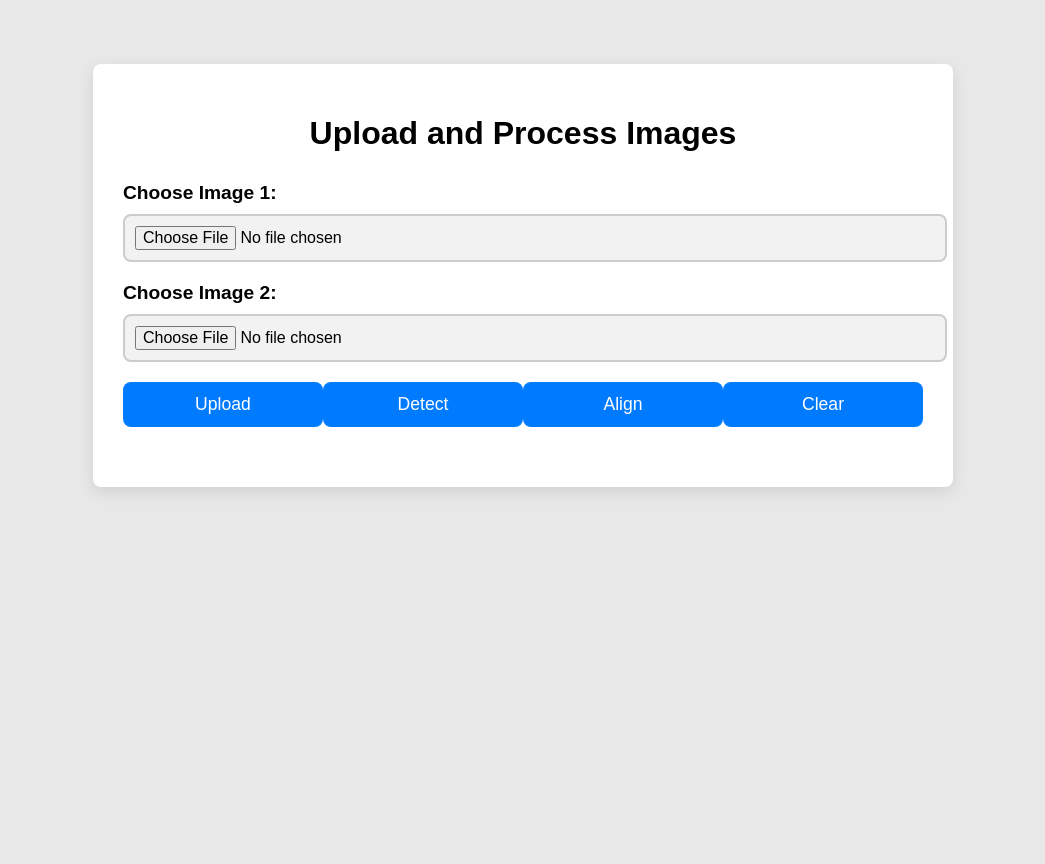
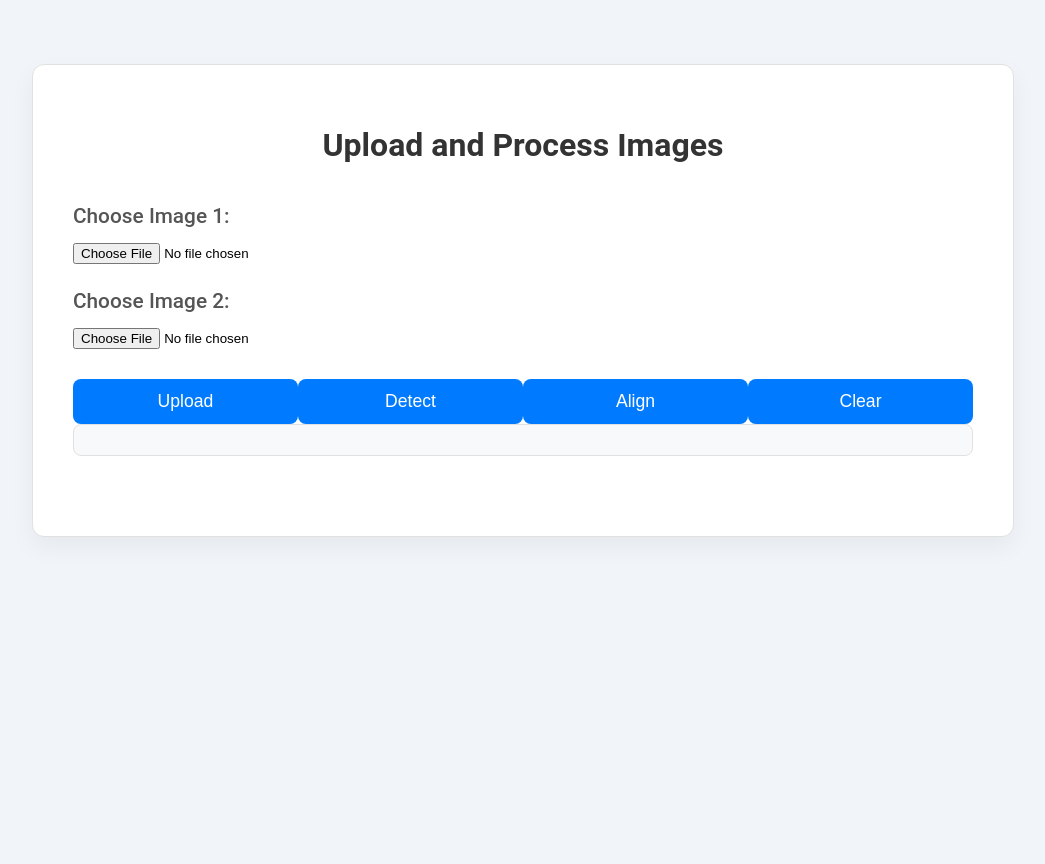
Before and after one commit to DanielGrin31/image_rec, a Flask app: template templates/image.html in a window 1280 px wide. Shown: the whole page, without its empty margins (117-1162 px from the left). Run offline with Flask 3, Linux system fonts and the light colour scheme; the template is opened without the code that fills it, so the values that code supplies are empty.

Commit message:
improve_css

```diff
--- a/app.py
+++ b/app.py
@@ -7,7 +7,6 @@ import mxnet as mx
 import numpy as np
 
 app = Flask(__name__, static_folder="C:/python/static")
-bbb=2
 app.secret_key = 'your_secret_key'
 UPLOAD_FOLDER = 'static'
 ALLOWED_EXTENSIONS = {'png', 'jpg', 'jpeg', 'gif'}
--- a/static/css/image.css
+++ b/static/css/image.css
@@ -2,47 +2,75 @@ body, html {
     margin: 0;
     padding: 0;
     height: 100%;
-    font-family: Arial, sans-serif;
-    background-color: #e8e8e8;
+    font-family: 'Roboto', sans-serif; /* Change font to Roboto for a cleaner look */
+    background: #f1f5f9;  /* Lighter shade of grey for subtle contrast */
 }
 
 .main-container {
-    max-width: 800px;
+    max-width: 900px;  /* Increase container size */
     margin: 5% auto;
     background-color: #ffffff;
-    padding: 30px;
-    border-radius: 8px;
-    box-shadow: 0 5px 15px rgba(0, 0, 0, 0.1);
+    padding: 40px;  /* More padding for spaciousness */
+    border-radius: 12px;  /* Increase radius for softer corners */
+    box-shadow: 0px 10px 25px rgba(0, 0, 0, 0.05);  /* More prominent shadow */
+    border: 1px solid #e1e1e1;  /* Subtle border */
 }
 
 h1 {
     text-align: center;
-    margin-bottom: 30px;
+    margin-bottom: 40px;
+    color: #333;  /* Darker text color */
 }
 
 .input-container {
-    margin-bottom: 20px;
+    margin-bottom: 25px;
 }
 
 label {
-    font-weight: bold;
+    font-weight: 500; /* Slight reduction for a modern feel */
     display: block;
-    margin-bottom: 10px;
-    font-size: 1.2em;
+    margin-bottom: 15px;
+    font-size: 1.3em;  /* Increase font size for prominence */
+    color: #555;  /* Subtle text color */
 }
 
-input[type=file] {
-    width: 100%;
-    padding: 10px;
-    background-color: #f2f2f2;
+.file-wrapper {
+    position: relative;
+    overflow: hidden;
+    display: inline-block;
+}
+
+.file-wrapper input[type=file] {
+    position: absolute;
+    top: 0;
+    right: 0;
+    min-width: 100%;
+    min-height: 100%;
+    opacity: 0;
+    outline: none;
+    cursor: pointer;
+}
+
+.file-wrapper .btn-file {
+    padding: 12px 15px;  /* More padding */
+    background-color: #007bff;  /* Button color */
+    color: #fff;  /* Text color */
     border-radius: 8px;
-    border: 2px solid #ccc;
-    font-size: 1em;
+    border: none;
+    font-size: 1.1em;
+    display: block;
+    text-align: center;  /* Center text */
+    transition: background-color 0.3s ease;  /* Transition effect */
+}
+
+.file-wrapper .btn-file:hover {
+    background-color: #0056b3;
 }
 
 .button-container {
     display: flex;
     justify-content: space-between;
+    margin-top: 30px;  /* Spacing */
 }
 
 input[type=submit] {
@@ -54,19 +82,57 @@ input[type=submit] {
     border: none;
     border-radius: 8px;
     cursor: pointer;
-    transition: background-color 0.3s ease;
+    transition: background-color 0.3s ease, transform 0.3s ease;  /* Added transform */
 }
 
 input[type=submit]:hover {
     background-color: #0056b3;
+    transform: translateY(-2px);  /* Slight lift on hover */
 }
 
 .image-container {
-    margin-top: 30px;
+    margin-top: 40px;  /* Added spacing */
 }
 
 .image-container img {
     max-width: 100%;
-    margin: 10px 0;
+    margin: 15px 0;  /* Added spacing */
     border: 1px solid #ccc;
+    border-radius: 8px;  /* Rounded corners for images */
+    transition: transform 0.3s ease, box-shadow 0.3s ease;
 }
+
+.image-container img:hover {
+    transform: scale(1.05);
+    box-shadow: 0 5px 15px rgba(0, 0, 0, 0.2);
+}
+
+.message-container {
+    padding: 15px;
+    border-radius: 8px;
+    margin-bottom: 20px;
+    background-color: #f8f9fa;  /* Background color for messages */
+    border: 1px solid #e1e1e1;  /* Border */
+}
+
+.message-container.error {
+    background-color: #ffdddd;
+    border: 1px solid #ff5c5c;
+}
+
+.message-container.success {
+    background-color: #d4edda;
+    border: 1px solid #28a745;
+}
+
+@media (max-width: 768px) {
+    .button-container {
+        flex-direction: column;
+        align-items: stretch;
+    }
+
+    input[type=submit] {
+        width: 100%;
+        margin-bottom: 15px;
+    }
+}
```
